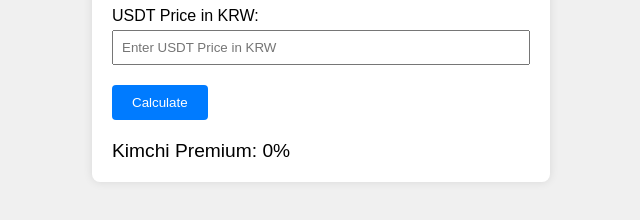
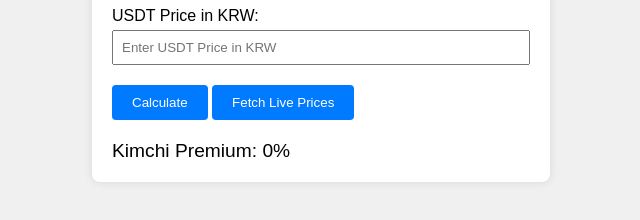
Before and after one commit to area51north/kimchi, a plain HTML site: page index.html in a window 1280 px wide. Shown: the part 402-622 px from the top of the page, without its empty margins (319-959 px from the left). Drawn offline with Linux system fonts and the light colour scheme; no server answers.

Commit message:
Added live data fetching for Kimchi premium calculator

```diff
--- a/index.html
+++ b/index.html
@@ -18,6 +18,7 @@
             <input type="number" id="usdtPrice" placeholder="Enter USDT Price in KRW">
         </div>
         <button onclick="calculateKimchiPremium()">Calculate</button>
+        <button onclick="fetchLivePrices()">Fetch Live Prices</button>
         <div id="result">
             Kimchi Premium: <span id="premiumPercentage">0</span>%
         </div>
--- a/script.js
+++ b/script.js
@@ -1,3 +1,26 @@
+async function fetchLivePrices() {
+    try {
+        // Fetch USD to KRW exchange rate
+        const usdToKrwResponse = await fetch('https://api.exchangerate-api.com/v4/latest/USD');
+        const usdToKrwData = await usdToKrwResponse.json();
+        const usdToKrw = usdToKrwData.rates.KRW;
+
+        // Fetch USDT price in KRW
+        const usdtToKrwResponse = await fetch('https://api.coingecko.com/api/v3/simple/price?ids=tether&vs_currencies=krw');
+        const usdtToKrwData = await usdtToKrwResponse.json();
+        const usdtToKrw = usdtToKrwData.tether.krw;
+
+        // Update input fields with fetched values
+        document.getElementById('usdPrice').value = usdToKrw;
+        document.getElementById('usdtPrice').value = usdtToKrw;
+
+        // Automatically calculate the premium with the fetched prices
+        calculateKimchiPremium();
+    } catch (error) {
+        console.error('Error fetching live prices:', error);
+    }
+}
+
 function calculateKimchiPremium() {
     const usdPrice = parseFloat(document.getElementById('usdPrice').value);
     const usdtPrice = parseFloat(document.getElementById('usdtPrice').value);
@@ -10,3 +33,6 @@ function calculateKimchiPremium() {
     const premium = ((usdtPrice - usdPrice) / usdPrice) * 100;
     document.getElementById('premiumPercentage').textContent = premium.toFixed(2);
 }
+
+// Optionally, fetch live prices on page load
+document.addEventListener('DOMContentLoaded', fetchLivePrices);
```
